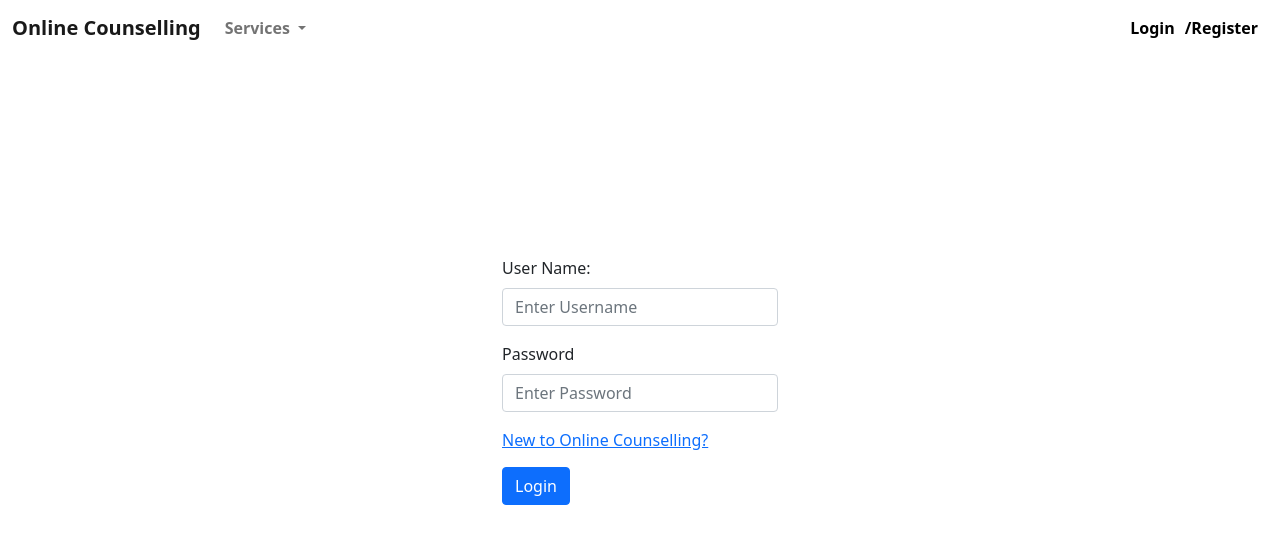
After one commit to starlord13599/OnlineSocialCounseling, a Django app: page /login/ in a window 1280 px wide. The commit adds this page. Shown: the top 544 px of the page. Run offline with Django 3.2, Linux system fonts and the light colour scheme; some libraries are stand-ins or nearby versions.

Commit message:
registration push2

```diff
--- a/online_counselling/administration/urls.py
+++ b/online_counselling/administration/urls.py
@@ -4,6 +4,8 @@ from . import views
 
 
 urlpatterns =[
-	path('',views.index,name='index'),
-	path('register/',views.register,name='register')
+	path('',views.index, name='index'),
+	path('register/',views.register, name='register'),
+	path('login/',views.login_user, name='login'),
+	path('profile/<int:id>', views.view_profile, name='profile')
 ]
--- a/online_counselling/administration/views.py
+++ b/online_counselling/administration/views.py
@@ -1,4 +1,8 @@
-from django.shortcuts import render, HttpResponse
+from django.shortcuts import render, HttpResponse, redirect
+from django.contrib.auth import authenticate, login, logout
+from django.contrib.auth.decorators import login_required
+from django.contrib import messages
+
 
 # Create your views here.
 def index(request):
@@ -7,3 +11,27 @@ def index(request):
 def register(request):
 	if request.method == 'GET':
 		return render(request,'register.html')
+
+
+def login_user(request):
+	if request.method == 'GET':
+		return render(request,'login.html')
+	else:
+		username = request.POST.get('username')
+		password = request.POST.get('password')
+		user = authenticate(username=username, password=password)
+		if user:
+			if user.is_active:
+				login(request,user)
+				return redirect('/')
+			else:
+				return HttpResponse('User Is Not Active.')
+		else:
+			messages.error(request,'Invalid Login Credentials')
+
+		# print(request.POST)
+		return redirect('login')
+
+
+def view_profile(request,id):
+	return HttpResponse('Hello')
--- a/online_counselling/consultant/views.py
+++ b/online_counselling/consultant/views.py
@@ -14,7 +14,7 @@ def register_consultant(request):
 		context = {}
 		context['user_form'] = user_form
 		context['consultant_form'] = consultant_form
-		return render(request,'registeration-form.html',context)
+		return render(request,'consultant/registeration-form.html',context)
 	else:
 		user_form = UserForm(request.POST)
 		consultant_form = ConsultantForm(request.POST)
@@ -34,4 +34,4 @@ def register_consultant(request):
 			consultant.save()
 			return redirect('index')
 		else:
-			return render(request,'registeration-form.html',context)
+			return render(request,'consultant/registeration-form.html',context)
--- a/online_counselling/consultee/models.py
+++ b/online_counselling/consultee/models.py
@@ -13,11 +13,7 @@ def phone_validator(value):
 
 class Consultee(models.Model):
 	user = models.OneToOneField(User,on_delete=models.CASCADE)
-	first_name = models.CharField(max_length=80)
-	last_name = models.CharField(max_length=80)
 	phone_no = models.CharField(max_length=10,validators=[phone_validator])
-	email_id = models.EmailField()
-	state = models.CharField(max_length=100)
 	country = models.CharField(max_length=100)
 	date_of_birth = models.DateField()
 
--- a/online_counselling/static/css/styles.css
+++ b/online_counselling/static/css/styles.css
@@ -22,3 +22,8 @@ nav{
 	color: red;
 	list-style: none;
 }
+
+.dropdown-menu[data-bs-popper]{
+	right: 0 !important;
+	left: unset;
+}
--- a/online_counselling/templates/base.html
+++ b/online_counselling/templates/base.html
@@ -31,12 +31,12 @@
 
       {% if user.is_authenticated %}
       	<div class="dropdown">
-          <a class="nav-link dropdown-toggle" href="#" id="navbarDropdown" role="button" data-bs-toggle="dropdown" aria-expanded="false" style="text-decoration: none; color: white; font-size: 1.1rem;">
+          <a class="nav-link dropdown-toggle" href="#" id="navbarDropdown" role="button" data-bs-toggle="dropdown" aria-expanded="false" style="text-decoration: none; color: black; font-size: 1.1rem;">
             {{ user.username|title }}
           </a>
           <ul class="dropdown-menu" aria-labelledby="navbarDropdown">
 
-            <li><a class="dropdown-item" href="{% url 'profile' '{{ user.id }}' %}">Profile</a></li>
+            <li><a class="dropdown-item" href="{% url 'profile' user.id %}">Profile</a></li>
             <li><hr class="dropdown-divider"></li>
             <li><a href="/logout-user" class="dropdown-item" style="">Logout</a></li>
 
--- /dev/null
+++ b/online_counselling/templates/login.html
@@ -0,0 +1,21 @@
+{% extends 'base.html' %}
+
+{% block content %}
+
+<div class="container" style="width: 300px; margin-top: 200px; ">
+	<form method="POST">
+	  {% csrf_token %}
+	  <div class="mb-3">
+	    <label for="exampleInputEmail1" class="form-label">User Name:</label>
+	    <input type="text" class="form-control" id="exampleInputEmail1" aria-describedby="emailHelp" placeholder="Enter Username" name="username">
+	  </div>
+	  <div class="mb-3">
+	    <label for="exampleInputPassword1" class="form-label">Password</label>
+	    <input type="password" class="form-control" id="exampleInputPassword1" placeholder="Enter Password" name="password">
+	  </div>
+	  <a href="/register" style="margin-bottom: 15px; display: inline-block;">New to Online Counselling?</a><br>
+	  <button type="submit" class="btn btn-primary">Login</button>
+	</form>
+</div>
+
+{% endblock %}
```
Also changed, not shown: online_counselling/consultee/forms.py (+14 -0 lines), online_counselling/consultee/views.py (+30 -2 lines), online_counselling/templates/consultant/registeration-form.html (added, +22 -0 lines), online_counselling/templates/consultee/registeration-form.html (added, +21 -0 lines), online_counselling/consultee/migrations/0002_auto_20210218_0947.py (added).
